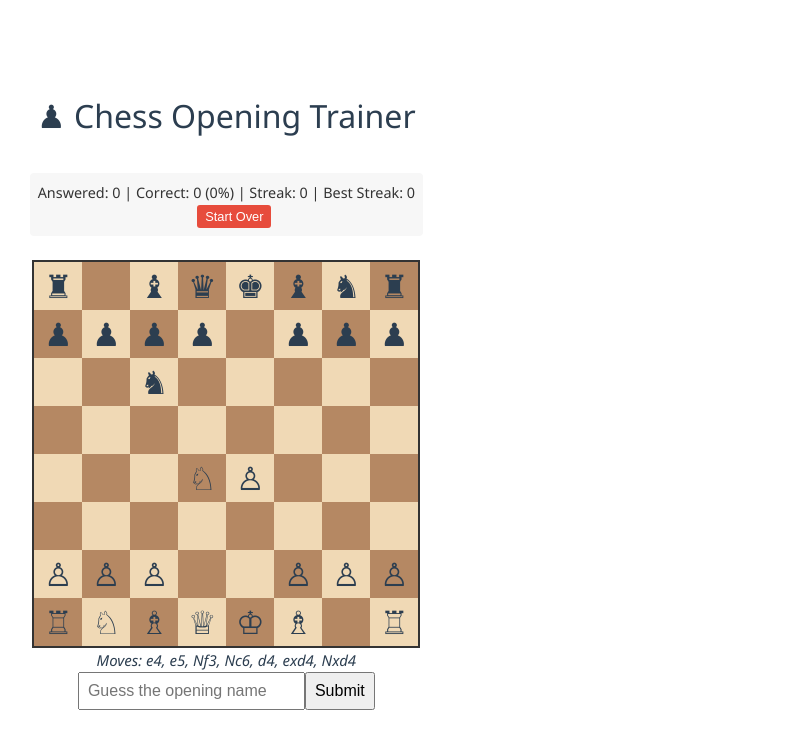
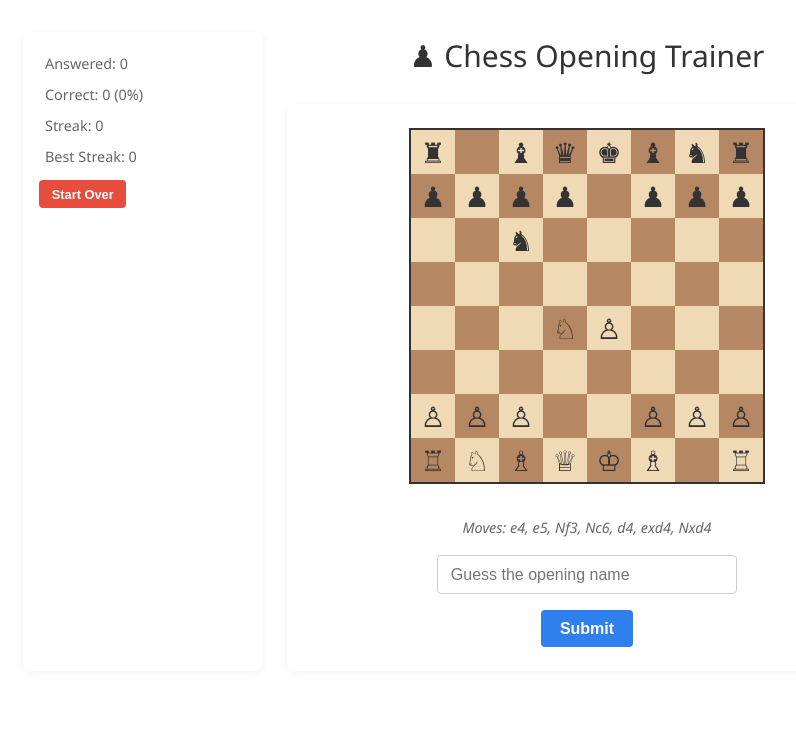
Before and after one commit to AndriannaAn/chess_opening_trainer, a Vue app: page / in a window 1280 px wide. Shown: the top 748 px of the page, without its empty margins (185-981 px from the left). Built offline with nearby package versions, Linux system fonts and the light colour scheme; the HTML template or start-up script is replaced by a standard one.

Commit message:
some basic styling

```diff
--- a/src/App.vue
+++ b/src/App.vue
@@ -1,6 +1,5 @@
 <template>
   <div class="app">
-    <h1>♟ Chess Opening Trainer</h1>
     <OpeningQuiz />
   </div>
 </template>
@@ -12,12 +11,7 @@ import OpeningQuiz from '@/components/OpeningQuiz.vue'
 <style scoped>
 .app {
   text-align: center;
-  padding: 2rem;
+  padding: 0 2rem;
   font-family: 'Segoe UI', sans-serif;
-
-  h1 {
-    margin-bottom: 2rem;
-    font-size: 2rem;
-  }
 }
 </style>
--- a/src/assets/main.css
+++ b/src/assets/main.css
@@ -24,12 +24,10 @@ a,
 @media (min-width: 1024px) {
   body {
     display: flex;
-    place-items: center;
   }
 
   #app {
     display: grid;
-    grid-template-columns: 1fr 1fr;
     padding: 0 2rem;
   }
 }
--- a/src/components/ChessBoard.vue
+++ b/src/components/ChessBoard.vue
@@ -1,15 +1,10 @@
 <template>
-  <div class="board">
-    <div v-for="(row, r) in boardRows" :key="r" class="rank">
-      <div
-        v-for="(cell, f) in row"
-        :key="f"
-        class="square"
-        :class="{
-          dark: (r + f) % 2 === 1,
-        }"
-      >
-        <span class="piece">{{ pieceSymbol(cell) }}</span>
+  <div class="board-card">
+    <div class="board">
+      <div v-for="(row, r) in boardRows" :key="r" class="rank">
+        <div v-for="(cell, f) in row" :key="f" class="square" :class="{ dark: (r + f) % 2 === 1 }">
+          <span class="piece">{{ pieceSymbol(cell) }}</span>
+        </div>
       </div>
     </div>
   </div>
@@ -70,31 +65,42 @@ function pieceSymbol(letter: string) {
 }
 </script>
 
-<style scoped>
+<style scoped lang="scss">
+.board-card {
+  margin: 0 auto 1rem;
+}
+.board-card {
+  margin: 0 auto 1rem;
+  max-width: none;
+  width: auto;
+}
+
 .board {
-  display: inline-grid;
-  grid-template-rows: repeat(8, 48px);
+  display: grid;
+  grid-template-columns: repeat(8, clamp(24px, 8vw, 44px));
+  grid-template-rows: repeat(8, clamp(24px, 8vw, 44px));
   border: 2px solid #333;
 }
+
 .rank {
-  display: inline-grid;
-  grid-template-columns: repeat(8, 48px);
+  display: contents;
 }
+
 .square {
-  width: 48px;
-  height: 48px;
   display: flex;
   align-items: center;
   justify-content: center;
+
+  &.dark {
+    background: var(--board-dark);
+  }
+  &:not(.dark) {
+    background: var(--board-light);
+  }
 }
-.square.dark {
-  background: #b58863;
-}
-.square:not(.dark) {
-  background: #f0d9b5;
-}
+
 .piece {
-  font-size: 32px;
+  font-size: clamp(16px, 4vw, 28px);
   line-height: 1;
 }
 </style>
--- a/src/components/OpeningQuiz.vue
+++ b/src/components/OpeningQuiz.vue
@@ -151,21 +151,28 @@ onMounted(() => {
 
 <template>
   <div class="quiz-container">
-    <!-- Stats Panel -->
-    <div class="stats">
-      <p>
-        Answered: {{ stats.total }} | Correct: {{ stats.correct }} ({{ percentage }}%) | Streak:
-        {{ stats.streak }} | Best Streak: {{ stats.bestStreak }}
+    <!-- 1) Header row -->
+    <header class="header">
+      <h1>♟ Chess Opening Trainer</h1>
+    </header>
+
+    <!-- 2) Stats sidebar -->
+    <aside class="stats">
+      <p class="stats‐metrics">
+        <span>Answered: {{ stats.total }} </span>
+        <span>Correct: {{ stats.correct }} ({{ percentage }}%) </span>
+        <span>Streak: {{ stats.streak }} </span>
+        <span>Best Streak: {{ stats.bestStreak }}</span>
       </p>
       <button class="reset-btn" @click="resetSession">Start Over</button>
-    </div>
+    </aside>
 
-    <!-- Quiz -->
-    <div v-if="currentOpening" class="quiz">
-      <ChessBoard :moves="currentOpening.moves" />
+    <!-- 3) Main quiz area -->
+    <section class="quiz">
+      <ChessBoard :moves="currentOpening?.moves || []" />
 
       <p class="moves">
-        Moves: <strong>{{ currentOpening.moves.join(', ') }}</strong>
+        Moves: <strong>{{ currentOpening?.moves.join(', ') }}</strong>
       </p>
 
       <input
@@ -179,69 +186,190 @@ onMounted(() => {
       <div v-if="result" class="result">
         <p v-if="isCorrect" class="correct">✅ Correct!</p>
         <p v-else class="wrong">
-          ❌ Incorrect. It was: <strong>{{ currentOpening.name }}</strong>
+          ❌ Incorrect. It was: <strong>{{ currentOpening?.name }}</strong>
         </p>
 
         <div class="info">
-          <p><strong>ECO:</strong> {{ currentOpening.eco }}</p>
-          <p>{{ currentOpening.description }}</p>
+          <p><strong>ECO:</strong> {{ currentOpening?.eco }}</p>
+          <p>{{ currentOpening?.description }}</p>
           <button @click="nextOpening">Next Opening</button>
         </div>
       </div>
-    </div>
+    </section>
   </div>
 </template>
 
 <style scoped lang="scss">
 .quiz-container {
+  display: grid;
+  grid-template-areas:
+    'header'
+    'stats'
+    'quiz';
+  grid-template-columns: 1fr;
+  grid-template-rows: auto auto 1fr;
+  gap: 1.5rem;
+  max-width: 900px;
+  margin: 2rem auto;
+  padding: 0 1rem;
+
+  .stats,
+  .header,
+  .quiz {
+    min-width: 0;
+  }
+
+  .result,
+  .info {
+    overflow-wrap: break-word;
+    word-break: break-word;
+  }
+}
+
+.header {
+  grid-area: header;
+  text-align: center;
+}
+
+/* stats panel */
+.stats {
+  grid-area: stats;
+  background: var(--color-card);
+  box-shadow: 0 2px 8px rgba(0, 0, 0, 0.05);
+  border-radius: 8px;
+  padding: 1rem;
+  text-align: left;
+
+  p {
+    margin: 0 0 0.5rem;
+    color: var(--color-muted);
+    font-size: 0.9rem;
+  }
+  .reset-btn {
+    padding: 0.4rem 0.8rem;
+    font-size: 0.8rem;
+    background: var(--color-error);
+    color: #fff;
+    border: none;
+    border-radius: 4px;
+    cursor: pointer;
+    transition: filter 0.2s;
+    &:hover {
+      filter: brightness(0.9);
+    }
+  }
+}
+
+/* quiz panel */
+.quiz {
+  grid-area: quiz;
+  background: var(--color-card);
+  box-shadow: 0 2px 8px rgba(0, 0, 0, 0.05);
+  width: 100%;
+  max-width: 600px;
+  border-radius: 8px;
+  padding: 1.5rem;
   display: flex;
   flex-direction: column;
   align-items: center;
-  gap: 1.5rem;
-
-  .stats {
-    width: 100%;
-    text-align: center;
-    background: #f7f7f7;
-    padding: 0.5rem;
-    border-radius: 4px;
-    font-size: 0.9rem;
-    color: #333;
-
-    .reset-btn {
-      margin-left: 1rem;
-      padding: 0.25rem 0.5rem;
-      font-size: 0.8rem;
-      background: #e74c3c;
-      color: #fff;
-      border: none;
-      border-radius: 3px;
-      cursor: pointer;
-    }
+  gap: 1rem;
 }
 
 .moves {
   font-style: italic;
+  font-size: 0.9rem;
+  color: var(--color-muted);
 }
 
-  input,
+input {
+  width: 100%;
+  max-width: 300px;
+  padding: 0.6rem 0.8rem;
+  font-size: 1rem;
+  border: 1px solid #ccc;
+  border-radius: 4px;
+  transition: border-color 0.2s;
+  &:focus {
+    outline: none;
+    border-color: var(--color-primary);
+  }
+}
+
 button {
-    padding: 0.5rem;
+  background: var(--color-primary);
+  color: #fff;
+  border: none;
+  border-radius: 4px;
+  padding: 0.6rem 1.2rem;
   font-size: 1rem;
+  font-weight: 600;
+  cursor: pointer;
+  transition: filter 0.2s;
+  &:hover:not(:disabled) {
+    filter: brightness(0.9);
+  }
+  &:disabled {
+    opacity: 0.6;
+    cursor: not-allowed;
+  }
 }
 
 .result {
+  width: 100%;
   text-align: center;
+  margin-top: 1rem;
 
+  p {
+    margin: 0.3rem 0;
+    font-weight: 500;
+  }
   .correct {
-      color: green;
+    color: var(--color-success);
   }
   .wrong {
-      color: red;
+    color: var(--color-error);
   }
 
   .info {
     margin-top: 0.5rem;
+    font-size: 0.9rem;
+    color: var(--color-muted);
+    strong {
+      color: var(--color-text);
+    }
+  }
+}
+.stats‐metrics span {
+  display: inline-block;
+  margin-bottom: 0.25rem;
+  border: 1px solid lightsteelblue;
+  padding: 4px;
+  margin: 0 2px;
+  border-radius: 4px;
+}
+/* ── Desktop: two‑column layout ── */
+@media (min-width: 800px) {
+  .quiz {
+    width: 600px;
+  }
+
+  .quiz-container {
+    grid-template-areas:
+      'stats header'
+      'stats quiz';
+    grid-template-columns: 240px minmax(0, 1fr);
+    grid-template-rows: auto 1fr;
+  }
+
+  .header {
+    text-align: center;
+  }
+  .stats‐metrics {
+    display: flex;
+    flex-direction: column;
+    align-items: flex-start;
+    span {
+      border: none;
     }
   }
 }
--- a/src/styles/global.scss
+++ b/src/styles/global.scss
@@ -0,0 +1,15 @@
+@import url('https://fonts.googleapis.com/css2?family=Work+Sans:wght@300;400;500;600&display=swap');
+
+:root {
+  --color-bg: #f5f7fa;
+  --color-card: #ffffff;
+  --color-primary: #2f80ed;
+  --color-primary-dark: #2a73d5; /* ~10% darker*/
+  --color-success: #27ae60;
+  --color-error: #e74c3c;
+  --color-error-dark: #c0392b; /* ~10% darker */
+  --color-text: #333333;
+  --color-muted: #666666;
+  --board-light: #f0d9b5;
+  --board-dark: #b58863;
+}
```
Lines whose indentation alone changed are shown as unchanged.
